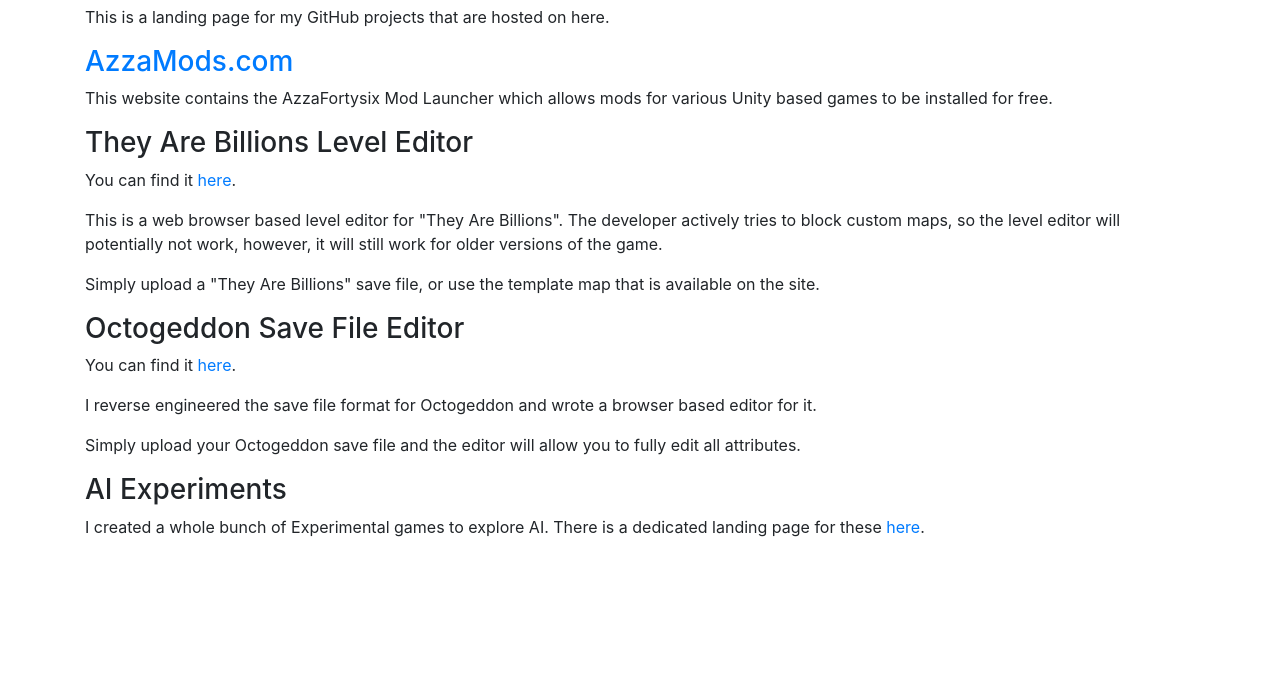
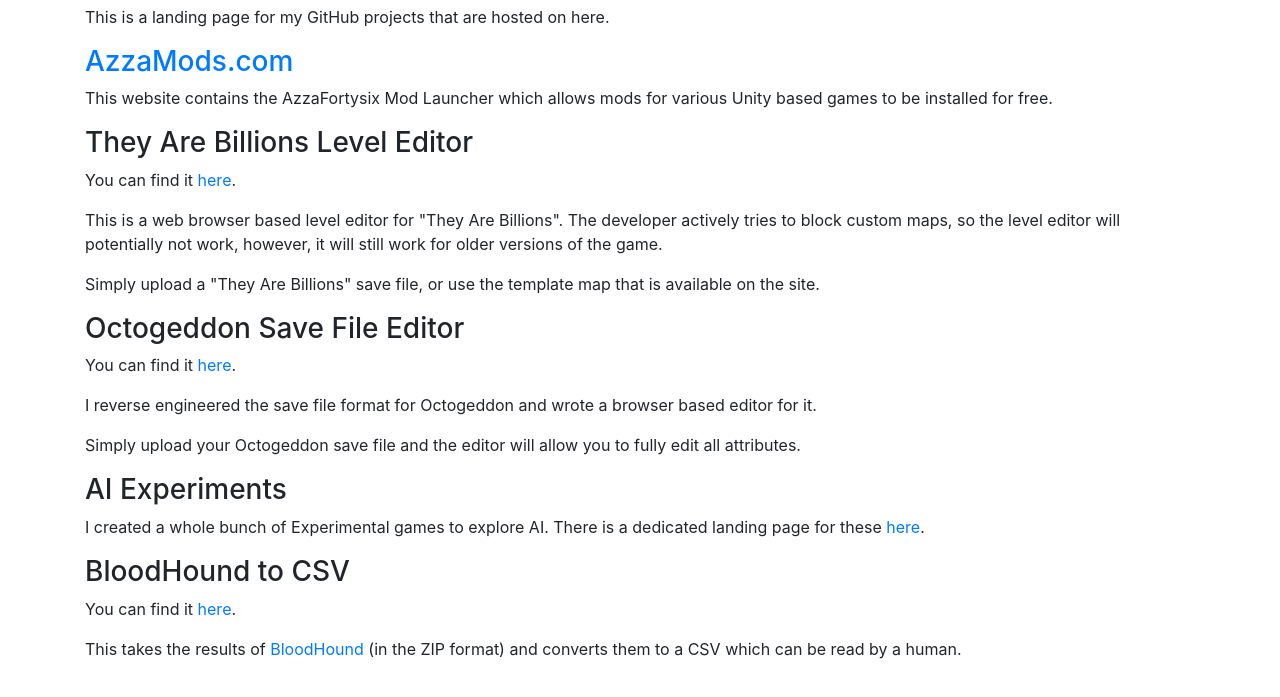
Before and after one commit to ash47/ash47.github.io, a plain HTML site: page index.html in a window 1280 px wide. Shown: the part 93-790 px from the top of the page. Drawn offline with Linux system fonts and the light colour scheme.

Commit message:
Added a link to BloodHound parser

```diff
--- a/index.html
+++ b/index.html
@@ -38,6 +38,10 @@
 
 			<h3>AI Experiments</h3>
 			<p>I created a whole bunch of Experimental games to explore AI. There is a dedicated landing page for these <a href="https://ash47.github.io/AiExperiments/" target="_blank">here</a>.</p>
+
+			<h3>BloodHound to CSV</h3>
+			<p>You can find it <a href="https://ash47.github.io/BloodHoundToCSV/" target="_blank">here</a>.</p>
+			<p>This takes the results of <a href="https://github.com/BloodHoundAD/BloodHound" target="_blank">BloodHound</a> (in the ZIP format) and converts them to a CSV which can be read by a human.</p>
 		</div>
 	</div>
 </div>
```
